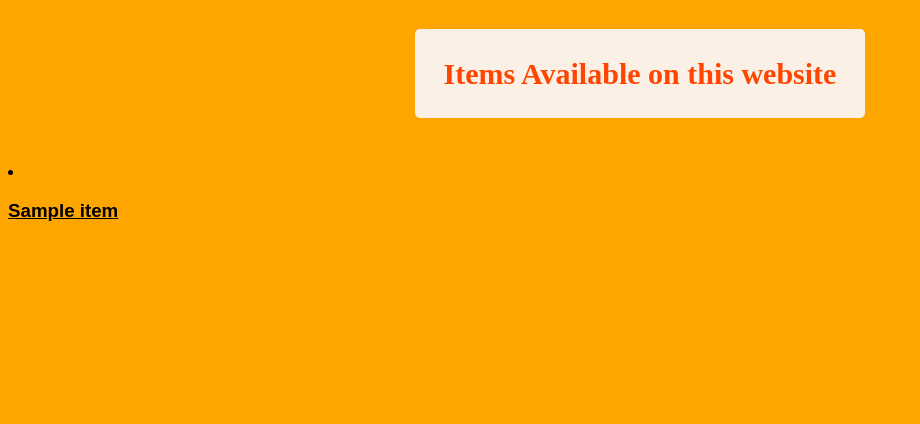
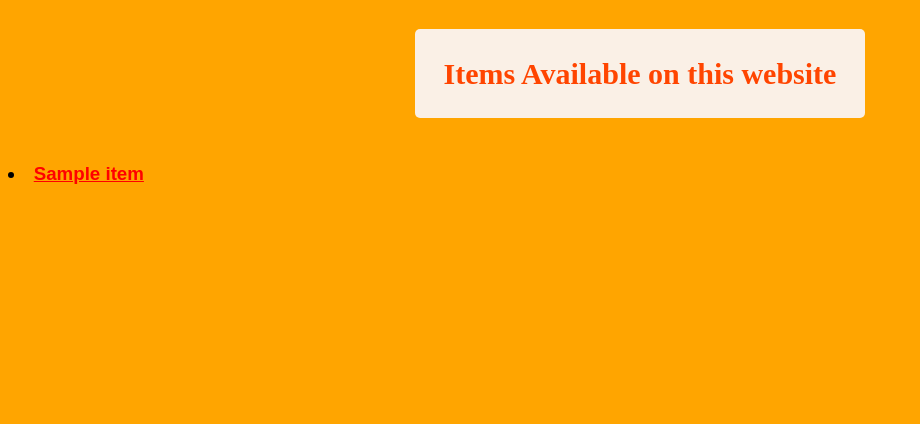
Before and after one commit to 2847861/e_com, a Django app: page /products/all_items/ in a window 1280 px wide. Shown: the part 209-633 px from the top of the page, without its empty margins (0-920 px from the left). Run offline with Django 3.2, Linux system fonts and the light colour scheme; tables that the repository leaves empty hold one stand-in row (values such as "Sample post"); parts of the project's set-up code (start-up, migrations or seed data) failed here and were passed over.

Commit message:
New !
assigment 3 over !

```diff
--- a/product/templates/product/all_items.html
+++ b/product/templates/product/all_items.html
@@ -79,6 +79,14 @@ a:visited {
 	color:#000000;
 	font-family:Arial;
 }
+.a2{
+	color:#FF0000;
+	font-family:Arial;
+}
+.a2:visited {
+	color:#FF0000;
+	font-family:Arial;
+}
 h2{
 	color:mediumorchid;
 	font-size: 25px;
@@ -107,7 +115,7 @@ font-size:20px;
 			</div>
 		<body>
 			{% for item in list %}
-			<li><h3><a href="/products/{{ item.id }}/">{{item.name}}</a></h3></li>
+			<h3><li><a class="a2" href="/products/{{ item.id }}/">{{item.name}}</a></li></h3>
 			{% endfor %}
 		</body>
 </html>
--- a/product/templates/product/item.html
+++ b/product/templates/product/item.html
@@ -100,6 +100,7 @@ width:500px;
 	border-radius:10px;
 	text-align:left;
 float:left;
+
 }
 
 </style>
--- a/product/views.py
+++ b/product/views.py
@@ -15,8 +15,7 @@ def new_item(request):
             photo = form.cleaned_data['photo']
             description = form.cleaned_data['description']
             instance= form.save()
-            it = get_object_or_404(Items, pk=instance.id)
-            return render_to_response('product/item.html', { 'item': it }, RequestContext(request))# Redirect after POST
+            return HttpResponseRedirect('/products/%s/'% instance.id)# Redirect after POST
 	else:
          form = Items_F(request.POST) # An unbound form
     return render_to_response('product/new_item.html', {'form':form}, RequestContext(request))
```
Also changed, not shown: product/templates/product/new_item.html (+5 -2 lines), 12 other files.
